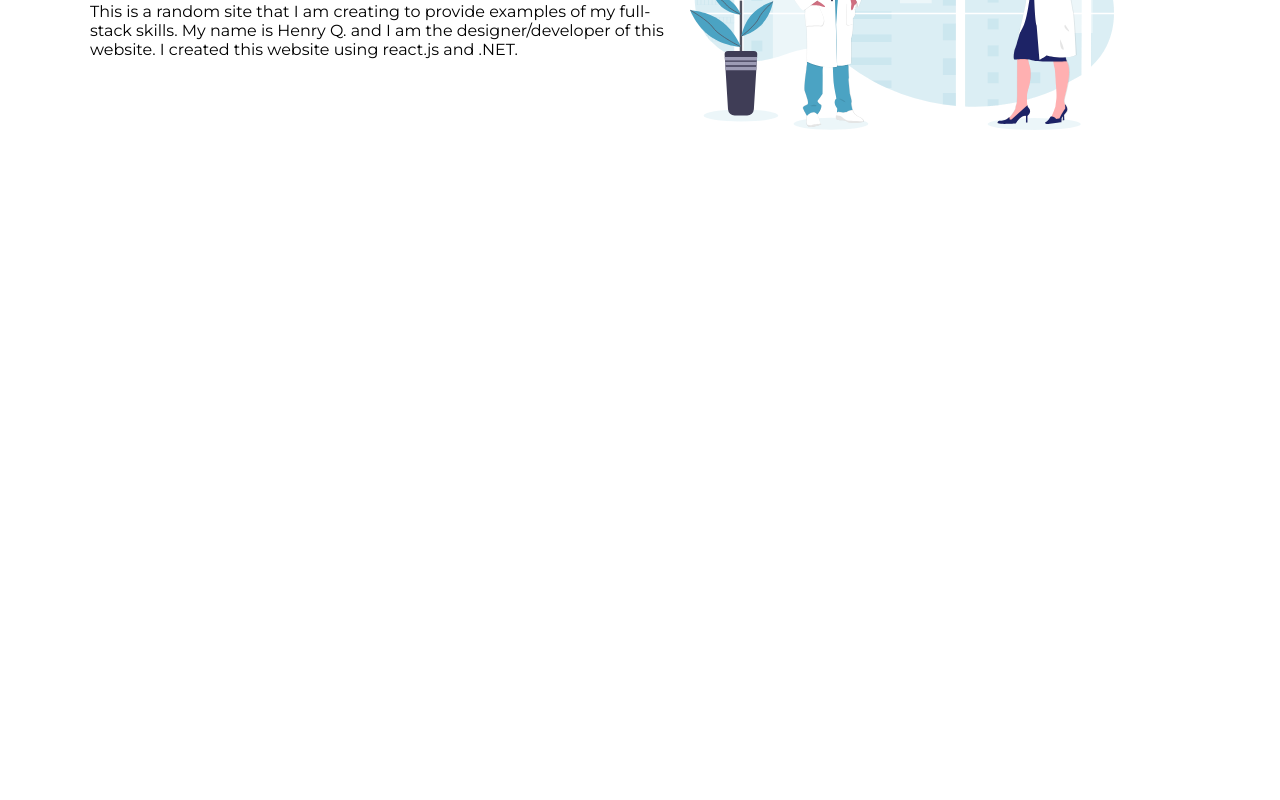
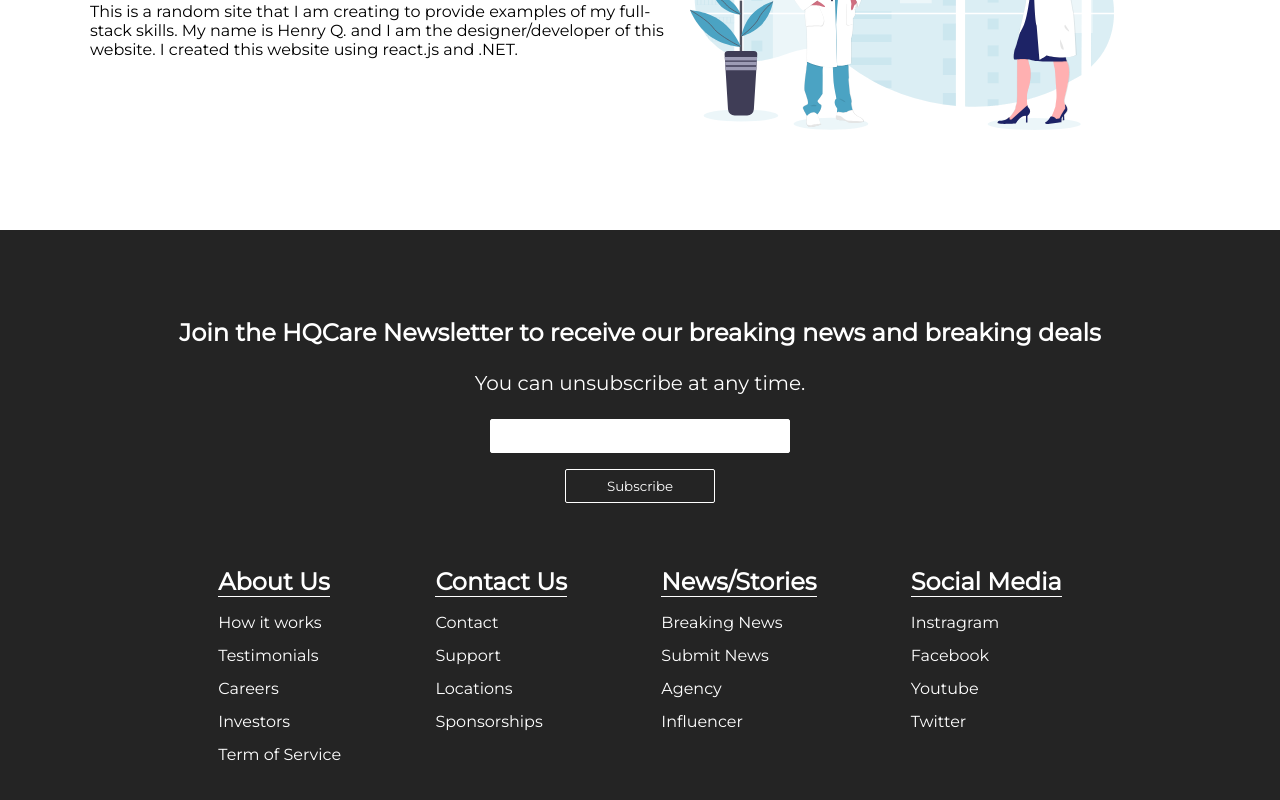
Before and after one commit to hquach-cs/HQHealthcare, a React (Create React App) app: page / in a window 1280 px wide. Shown: the part 1897-2697 px from the top of the page. Before the commit the page ends 2127 px from the top, so only its background shows below. Built offline with nearby package versions, Linux system fonts and the light colour scheme.

Commit message:
Footer done

```diff
--- a/src/App.js
+++ b/src/App.js
@@ -5,6 +5,7 @@ import Navbar from "./components/Navbar";
 import Warning from "./components/WarningBar";
 import Frontpage from "./components/Frontpage";
 import SignIn from "./components/SignIn";
+import FooterBar from "./components/FooterBar";
 
 function App() {
   return (
@@ -13,6 +14,7 @@ function App() {
       <Navbar />
       <Route exact path="/">
         <Frontpage></Frontpage>
+        <FooterBar></FooterBar>
       </Route>
       <Route path="/signin">
         <SignIn></SignIn>
--- /dev/null
+++ b/src/components/FooterBar/FooterElements.js
@@ -0,0 +1,104 @@
+import styled from "styled-components";
+
+export const FooterContainer = styled.div`
+  background: #242424;
+  padding: 4rem 0 2rem 0;
+  display: flex;
+  flex-direction: column;
+  justify-content: center;
+  align-self: center;
+`;
+
+export const FooterSec = styled.section`
+  display: flex;
+  flex-direction: column;
+  justify-content: center;
+  align-items: center;
+  text-align: center;
+  margin-bottom: 24px;
+  padding: 24px;
+  color: white;
+`;
+
+export const FooterTitle = styled.h1`
+  margin-bottom: 24px;
+  font-size: 24px;
+`;
+
+export const FooterText = styled.p`
+  margin-bottom: 24px;
+  font-size: 20px;
+`;
+
+export const FooterInputContainer = styled.form`
+  display: flex;
+  flex-direction: column;
+  justify-content: center;
+  width: 300px;
+`;
+
+export const FooterInput = styled.input`
+  border-radius: 2px;
+  outline: none;
+  border: none;
+  font-size: 18px;
+  margin-bottom: 16px;
+  border: 1px solid white;
+  padding: 5px 10px;
+`;
+
+export const FooterButton = styled.button`
+  width: 50%;
+  align-self: center;
+  padding: 8px 20px;
+  border-radius: 2px;
+  border: 1px solid white;
+  background: none;
+  color: white;
+  cursor: pointer;
+  transition: all 0.2s ease-in-out;
+  &:hover {
+    transform: scale(1.05);
+  }
+`;
+
+export const FooterLinks = styled.div`
+  width: 100%;
+  display: flex;
+  justify-content: center;
+`;
+
+export const FooterLinkWrapper = styled.div`
+  display: flex;
+  width: 1000px;
+  justify-content: space-evenly;
+  @media screen and (max-width: 768px) {
+    display: grid;
+    grid-template-columns: 50% 50%;
+    grid-template-rows: 50% 50%;
+  }
+`;
+
+export const FooterLinkList = styled.div`
+  display: flex;
+  flex-direction: column;
+  align-items: flex-start;
+  margin: 16px;
+  text-align: left;
+  box-sizing: border-box;
+`;
+
+export const FooterLinkTitle = styled.h2`
+  margin-bottom: 16px;
+  font-size: 24px;
+  color: white;
+  display: inline;
+  border-bottom: 1px solid white;
+`;
+
+export const FooterLink = styled.a`
+  color: white;
+  text-decoration: none;
+  margin-bottom: 14px;
+  cursor: pointer;
+`;
--- /dev/null
+++ b/src/components/FooterBar/index.js
@@ -0,0 +1,69 @@
+import React from "react";
+
+import {
+  FooterContainer,
+  FooterSec,
+  FooterTitle,
+  FooterText,
+  FooterInputContainer,
+  FooterInput,
+  FooterButton,
+  FooterLinks,
+  FooterLinkWrapper,
+  FooterLinkList,
+  FooterLinkTitle,
+  FooterLink,
+} from "./FooterElements";
+
+const FooterBar = () => {
+  return (
+    <FooterContainer>
+      <FooterSec>
+        <FooterTitle>
+          Join the HQCare Newsletter to receive our breaking news and breaking
+          deals
+        </FooterTitle>
+        <FooterText>You can unsubscribe at any time.</FooterText>
+        <FooterInputContainer>
+          <FooterInput></FooterInput>
+          <FooterButton>Subscribe</FooterButton>
+        </FooterInputContainer>
+      </FooterSec>
+      <FooterLinks>
+        <FooterLinkWrapper>
+          <FooterLinkList>
+            <FooterLinkTitle>About Us</FooterLinkTitle>
+            <FooterLink>How it works</FooterLink>
+            <FooterLink>Testimonials</FooterLink>
+            <FooterLink>Careers</FooterLink>
+            <FooterLink>Investors</FooterLink>
+            <FooterLink>Term of Service</FooterLink>
+          </FooterLinkList>
+          <FooterLinkList>
+            <FooterLinkTitle>Contact Us</FooterLinkTitle>
+            <FooterLink>Contact</FooterLink>
+            <FooterLink>Support</FooterLink>
+            <FooterLink>Locations</FooterLink>
+            <FooterLink>Sponsorships</FooterLink>
+          </FooterLinkList>
+          <FooterLinkList>
+            <FooterLinkTitle>News/Stories</FooterLinkTitle>
+            <FooterLink>Breaking News</FooterLink>
+            <FooterLink>Submit News</FooterLink>
+            <FooterLink>Agency</FooterLink>
+            <FooterLink>Influencer</FooterLink>
+          </FooterLinkList>
+          <FooterLinkList>
+            <FooterLinkTitle>Social Media</FooterLinkTitle>
+            <FooterLink>Instragram</FooterLink>
+            <FooterLink>Facebook</FooterLink>
+            <FooterLink>Youtube</FooterLink>
+            <FooterLink>Twitter</FooterLink>
+          </FooterLinkList>
+        </FooterLinkWrapper>
+      </FooterLinks>
+    </FooterContainer>
+  );
+};
+
+export default FooterBar;
--- a/src/components/Frontpage/AboutSection/AboutElements.js
+++ b/src/components/Frontpage/AboutSection/AboutElements.js
@@ -44,4 +44,8 @@ export const AboutDesc = styled.span`
 
 export const Img = styled.img`
   height: 300px;
+  transition: all 0.2s ease-in-out;
+  @media screen and (max-width: 768px) {
+    height: 200px;
+  }
 `;
--- a/src/components/Frontpage/StorySec/StorySecElements.js
+++ b/src/components/Frontpage/StorySec/StorySecElements.js
@@ -67,4 +67,9 @@ export const Story = styled.li`
   border: 1px solid rgba(242, 242, 230, 1);
   display: grid;
   grid-template-rows: 50% 10% 25%;
+  transition: all 0.2s ease-in-out;
+
+  &:hover {
+    transform: scale(1.05);
+  }
 `;
```
